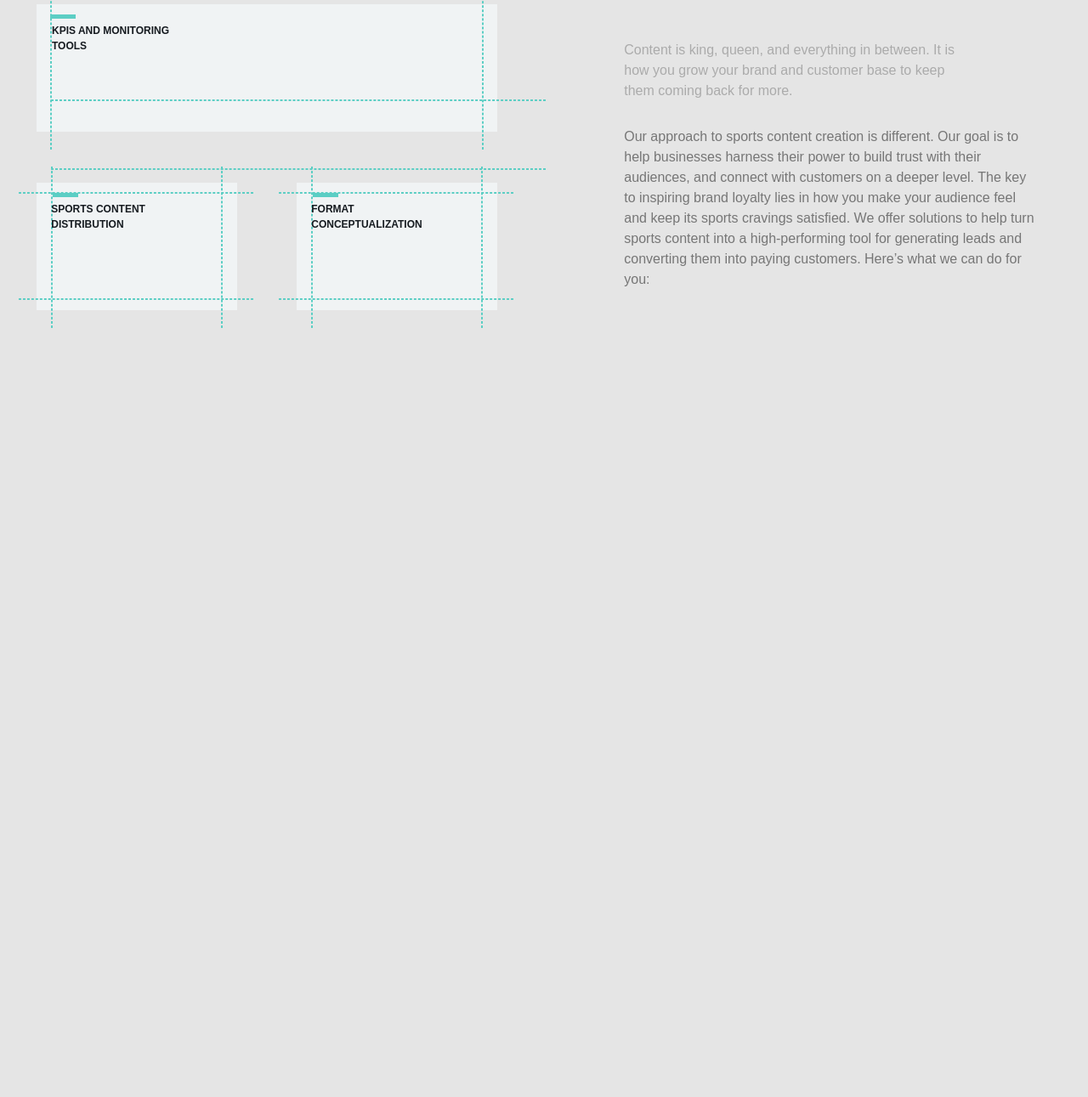
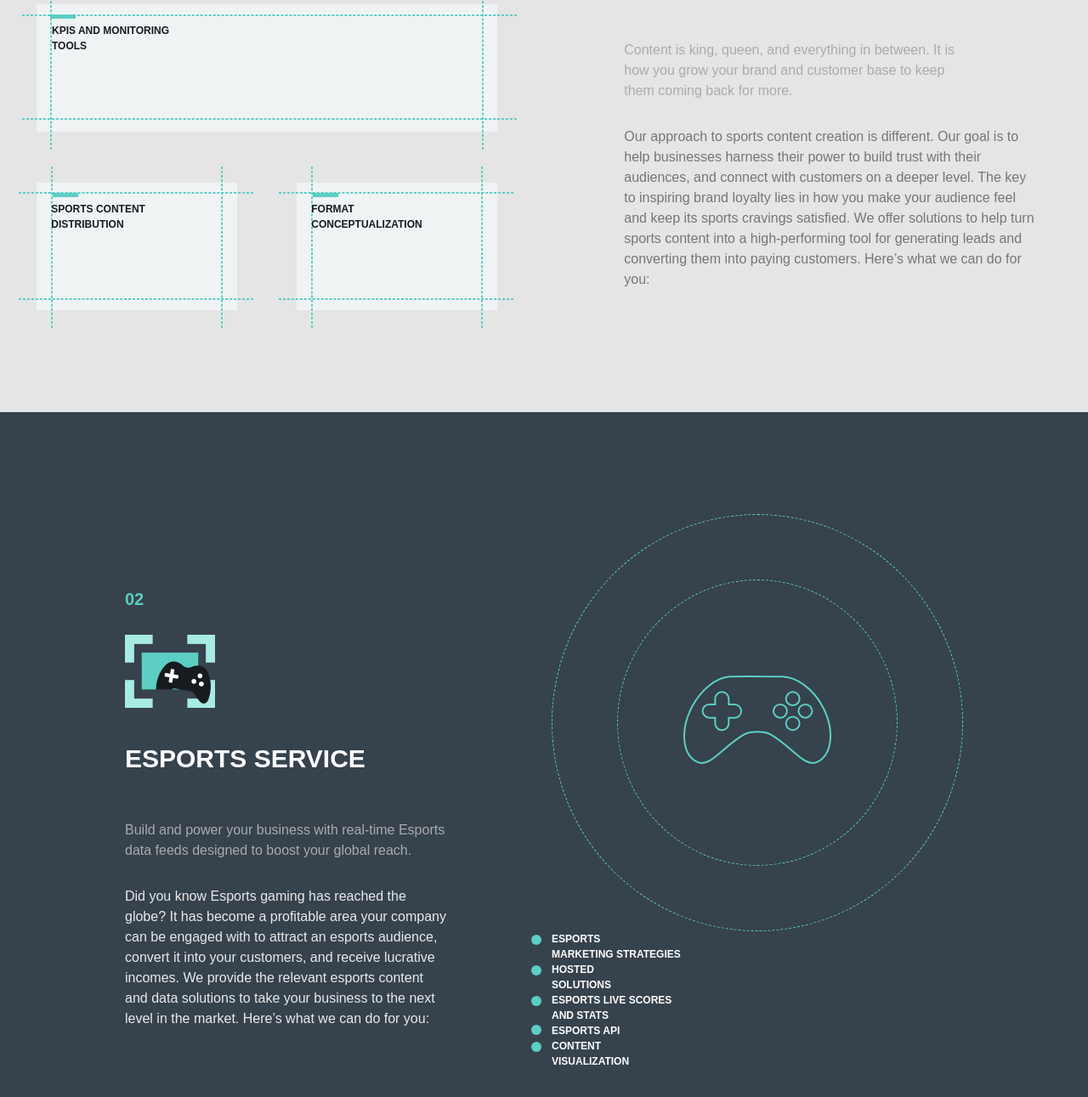
Before and after one commit to pjupju/edimilia-investments-ltd, a website: page app/index.html in a window 1280 px wide. Shown: the part 1196-2487 px from the top of the page at 85% size. Before the commit the page ends 1681 px from the top, so only its background shows below. Drawn offline with nearby package versions, Linux system fonts and the light colour scheme.

Commit message:
need more

```diff
--- a/app/index.html
+++ b/app/index.html
@@ -121,6 +121,45 @@
     </div>
   </div>
 
+  <div class="esports">
+    <div class="container">
+      <div class="esports__wrapper">
+
+        <div class="esports__left">
+          <div class="esports__left-number">02</div>
+          <div class="esports__left-img">
+            <img src="images/esport-img.png" alt="">
+          </div>
+          <div class="esports__left-title">
+            Esports Service
+          </div>
+          <div class="esports__left-subtitle">
+            Build and power your business with real-time Esports data feeds designed to boost your global reach.
+          </div>
+          <div class="esports__left-text">
+            Did you know Esports gaming has reached the globe? It has become a profitable area your company can be
+            engaged with to attract an esports audience, convert it into your customers, and receive lucrative incomes.
+            We provide the relevant esports content and data solutions to take your business to the next level in the
+            market. Here’s what we can do for you:
+          </div>
+        </div>
+
+        <div class="esports__right">
+          <div class="esports__right-border">
+            <div class="esports__right-img">
+              <img src="images/joystick.svg" alt="">
+            </div>
+          </div>
+          <div class="esports__right-title first">Esports <br> marketing strategies</div>
+          <div class="esports__right-title second">Hosted <br> solutions</div>
+          <div class="esports__right-title third">Esports live scores <br> and stats</div>
+          <div class="esports__right-title fourth">Esports API</div>
+          <div class="esports__right-title five">Content <br> visualization</div>
+        </div>
+      </div>
+    </div>
+  </div>
+
   <script src="https://ajax.googleapis.com/ajax/libs/jquery/3.4.1/jquery.min.js"></script>
   <script src="//code.jquery.com/jquery-1.11.0.min.js"></script>
   <script src="//code.jquery.com/jquery-migrate-1.2.1.min.js"></script>
--- /dev/null
+++ b/app/scss/_esports.scss
@@ -0,0 +1,73 @@
+@import "vars";
+@import "fonts";
+@import "global";
+
+.esports{
+    background-color: #36424C;
+    padding: 120px 125px;
+    &__wrapper{
+        display: flex;
+        justify-content: flex-start;
+        align-items: center;
+    }
+    &__left{
+        margin-right: 12.5%;
+    }
+    &__left-number{
+        margin-top: 40px;
+        @extend %akzidenzgroteskpro-bold;
+        font-size: 20px;
+        line-height: 24px;
+        text-transform: uppercase;
+        color: #5CCEC4;
+    }
+    &__left-img{
+        padding: 30px 0;
+    }
+    &__left-title{
+        @extend %akzidenzgroteskpro-bold;
+        font-size: 30px;
+        line-height: 45px;
+        text-transform: uppercase;
+        color: #fff;
+    }
+    &__left-subtitle{
+        margin-top: 50px;
+        color: #ABABAB;
+        max-width: 390px;
+    }
+    &__left-text{
+        margin-top: 30px;
+        color: #EAEAEA;
+        max-width: 485px;
+    }
+
+    &__right-border{
+        border: 1px dashed #5CCEC4;
+        border-radius: 50%;
+        padding: 76px;
+    }
+    &__right-img{
+        border: 1px dashed #5CCEC4;
+        border-radius: 50%;
+        padding: 112px 77px;
+    }
+    &__right-title{
+        font-size: 12px;
+        line-height: 18px;
+        @extend %akzidenzgroteskpro-bold;
+        color: #fff;
+        text-transform: uppercase;
+        position: relative;
+        &:before{
+            position: absolute;
+            content: '';
+            width: 12px;
+            height: 12px;
+            border-radius: 50%;
+            background: #5CCEC4;
+            top: 10%;
+            left: -5%;
+        }
+    }
+}
--- a/app/scss/_services.scss
+++ b/app/scss/_services.scss
@@ -80,8 +80,8 @@
                 border: 1px dashed #5CCEC4;
                 transform: rotate(90deg);
                 height: 582px;
-                top: -555%;
-                left: 193%;
+                top: -833%;
+                left: 170%;
             }
             & .services__left-text:after{
                 content: '';
@@ -89,8 +89,8 @@
                 border: 1px dashed #5CCEC4;
                 transform: rotate(90deg);
                 height: 582px;
-                top: -329%;
-                left: 193%;
+                top: -494%;
+                left: 170%;
             }
             & .services__left-line{
                 left: 3%;
--- a/app/scss/style.scss
+++ b/app/scss/style.scss
@@ -8,3 +8,4 @@
 @import "header";
 @import "banner";
 @import "services";
+@import "esports";
```
Also changed, not shown: app/css/style.min.css, app/images/esport-img.png (added), app/images/joystick.svg (added).
